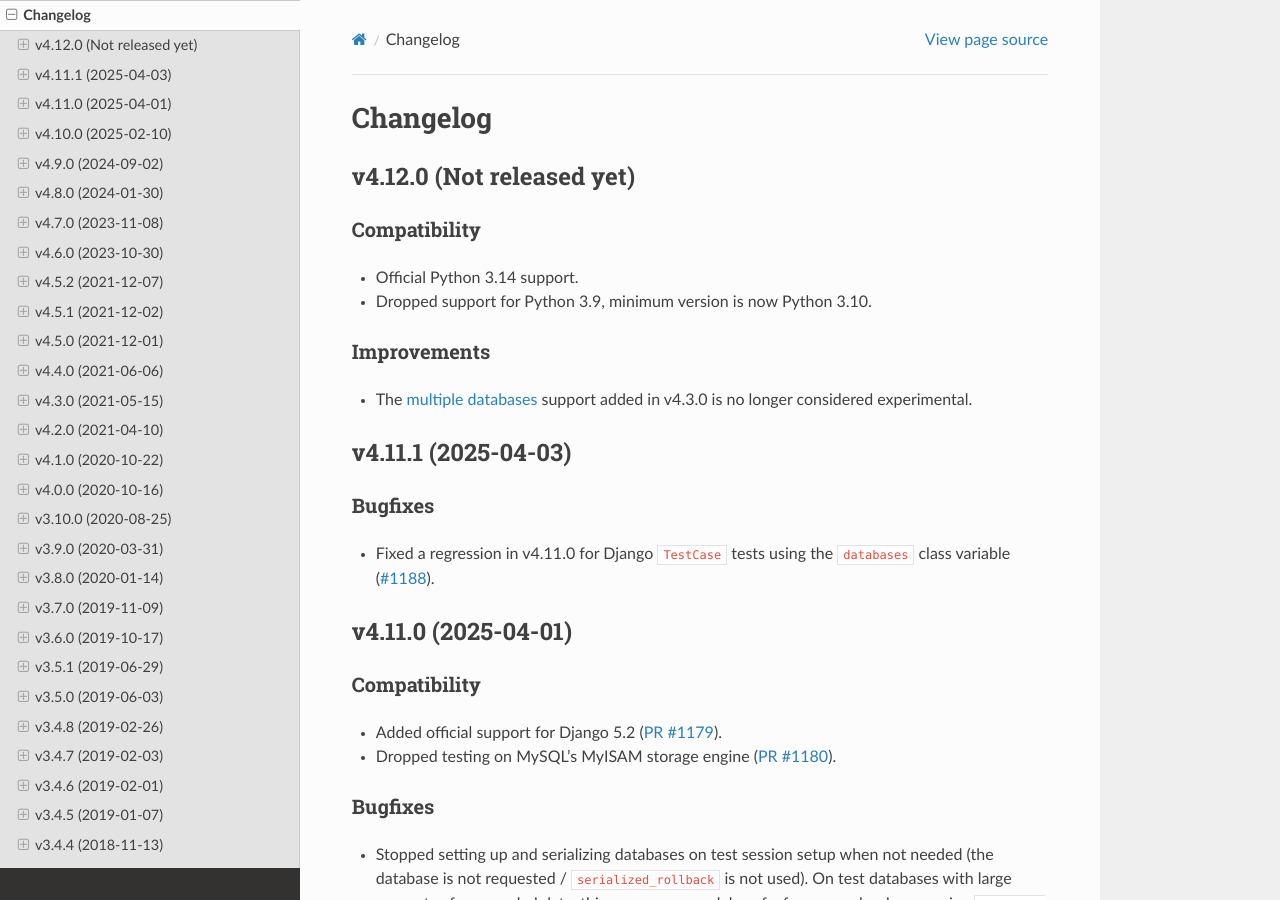
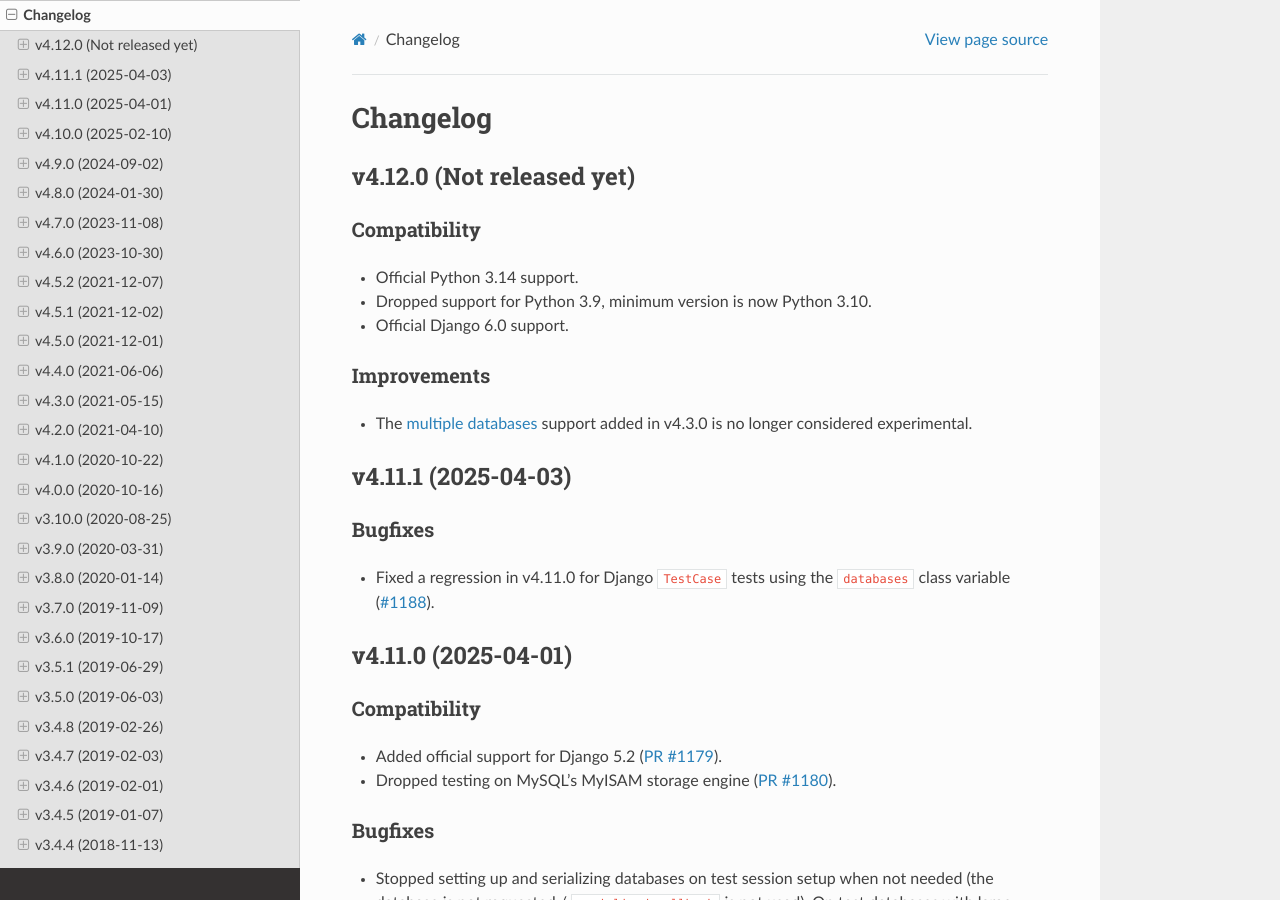
Before and after one commit to pytest-dev/pytest-django, a Sphinx documentation site: the page built from docs/changelog.rst, in a window 1280 px wide and 900 px high. Built offline with Sphinx 7.4.7 and the Read the Docs theme 3.1.0, drawn with Linux system fonts in a browser that asks for light colours; cross-references to code outside the pages are shown as plain code.

Commit message:
Add support for Django 6.0 (#1258)
Copying the same kinds of changes I made back in #1179, add Django 6.0 to the test matrix, metadata, and documentation.

I ran the tests locally with `tox -e py314-dj60-sqlite-coverage` and saw that they passed, with no new warnings.

```diff
--- a/README.rst
+++ b/README.rst
@@ -32,7 +32,7 @@
   <https://pytest-django.readthedocs.io/en/latest/contributing.html>`_
 * Version compatibility:
 
-  * Django: 4.2, 5.1, 5.2 and latest main branch (compatible at the time
+  * Django: 4.2, 5.1, 5.2, 6.0 and latest main branch (compatible at the time
     of each release)
   * Python: CPython>=3.10 or PyPy 3
   * pytest: >=7.0
--- a/docs/changelog.rst
+++ b/docs/changelog.rst
@@ -9,6 +9,7 @@
 
 * Official Python 3.14 support.
 * Dropped support for Python 3.9, minimum version is now Python 3.10.
+* Official Django 6.0 support.
 
 Improvements
 ^^^^^^^^^^^^
--- a/pyproject.toml
+++ b/pyproject.toml
@@ -24,6 +24,7 @@
     "Framework :: Django :: 4.2",
     "Framework :: Django :: 5.1",
     "Framework :: Django :: 5.2",
+    "Framework :: Django :: 6.0",
     "Intended Audience :: Developers",
     "License :: OSI Approved :: BSD License",
     "Operating System :: OS Independent",
```
Also changed, not shown: 2 other files.
